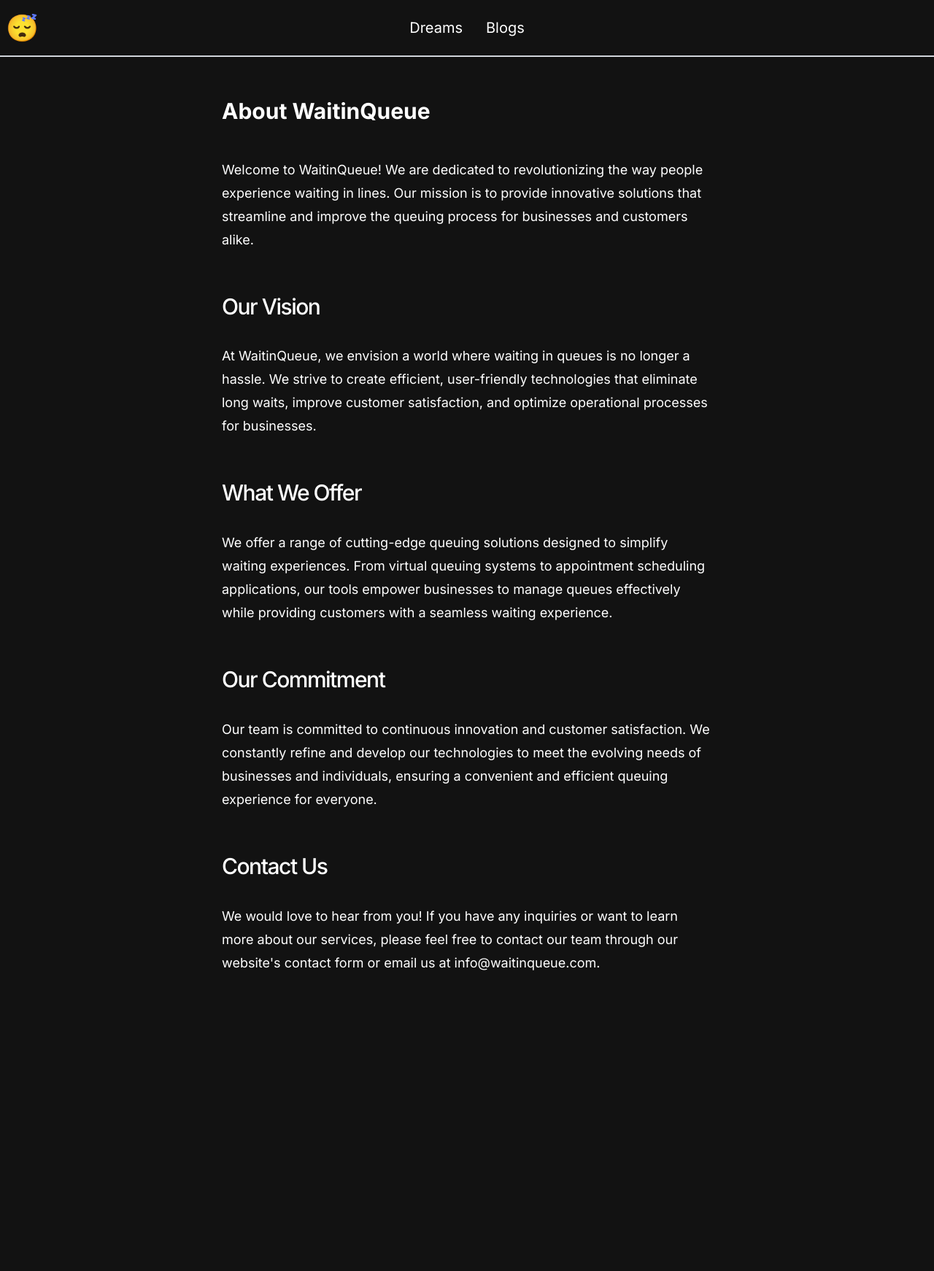
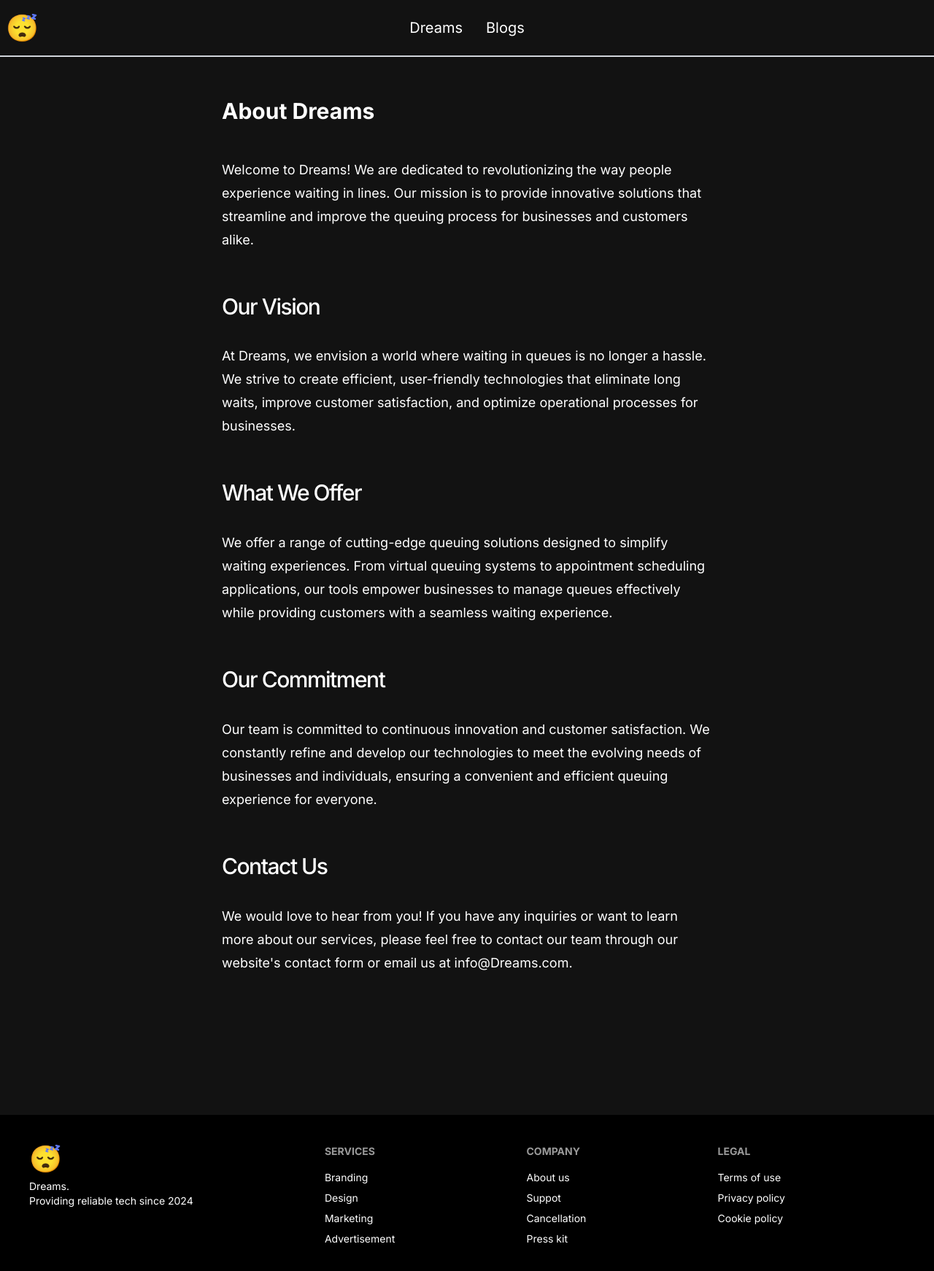
Before and after one commit to itsanishjain/dreams, a Next.js app in the folder frontend/: page /about in a window 1280 px wide. Shown: the top 1742 px of the page at 73% size. Before the commit the page ends 1496 px from the top, so only its background shows below. Built offline with nearby package versions, Linux system fonts and the light colour scheme.

Commit message:
add footer

```diff
--- a/frontend/package.json
+++ b/frontend/package.json
@@ -11,7 +11,7 @@
     "push": "drizzle-kit push:pg",
     "studio": "drizzle-kit studio",
     "pull": "drizzle-kit introspect:pg",
-    "stripe:listen": "stripe listen --forward-to=localhost:3000/api/webhooks --project-name=WaitInQueue"
+    "stripe:listen": "stripe listen --forward-to=localhost:3000/api/webhooks --project-name=Dreams"
   },
   "dependencies": {
     "@heroicons/react": "^2.1.3",
--- a/frontend/src/app/about/page.tsx
+++ b/frontend/src/app/about/page.tsx
@@ -2,20 +2,20 @@ export default function Page() {
   return (
     <div className="mx-4 mb-40 mt-8 flex max-w-2xl flex-col antialiased md:flex-row lg:mx-auto">
       <main className="mt-6 flex min-w-0 flex-auto flex-col px-2 md:px-0">
-        <h1 className="mb-6 text-3xl font-bold">About WaitinQueue</h1>
+        <h1 className="mb-6 text-3xl font-bold">About Dreams</h1>
         <div className="prose prose-lg">
           <p>
-            Welcome to WaitinQueue! We are dedicated to revolutionizing the way
+            Welcome to Dreams! We are dedicated to revolutionizing the way
             people experience waiting in lines. Our mission is to provide
             innovative solutions that streamline and improve the queuing process
             for businesses and customers alike.
           </p>
           <h2>Our Vision</h2>
           <p>
-            At WaitinQueue, we envision a world where waiting in queues is no
-            longer a hassle. We strive to create efficient, user-friendly
-            technologies that eliminate long waits, improve customer
-            satisfaction, and optimize operational processes for businesses.
+            At Dreams, we envision a world where waiting in queues is no longer
+            a hassle. We strive to create efficient, user-friendly technologies
+            that eliminate long waits, improve customer satisfaction, and
+            optimize operational processes for businesses.
           </p>
           <h2>What We Offer</h2>
           <p>
@@ -37,7 +37,7 @@ export default function Page() {
             We would love to hear from you! If you have any inquiries or want to
             learn more about our services, please feel free to contact our team
             through our website&apos;s contact form or email us at
-            info@waitinqueue.com.
+            info@Dreams.com.
           </p>
         </div>
       </main>
--- a/frontend/src/app/layout.tsx
+++ b/frontend/src/app/layout.tsx
@@ -5,6 +5,7 @@ import { ThemeProvider } from "@/components/theme-provider";
 import MainNavbar from "@/components/MainNavbar";
 
 import { Toaster } from "react-hot-toast";
+import Footer from "@/components/Footer";
 
 const inter = Inter({ subsets: ["latin"] });
 
@@ -28,8 +29,11 @@ export default function RootLayout({
           disableTransitionOnChange
         >
           <MainNavbar />
-          {children}
-          <Toaster />
+          <div className="flex flex-col min-h-screen">
+            <div className="mb-auto">{children}</div>
+            <Toaster />
+            <Footer />
+          </div>
         </ThemeProvider>
       </body>
     </html>
--- a/frontend/src/components/Footer.tsx
+++ b/frontend/src/components/Footer.tsx
@@ -10,19 +10,11 @@ const Footer = () => {
       className={`footer mt-8 bg-black p-10 text-white ${inter.className}`}
     >
       <aside>
-        <svg
-          width="50"
-          height="50"
-          viewBox="0 0 24 24"
-          xmlns="http://www.w3.org/2000/svg"
-          fillRule="evenodd"
-          clipRule="evenodd"
-          className="fill-current"
-        >
-          <path d="M22.672 15.226l-2.432.811.841 2.515c.33 1.019-.209 2.127-1.23 2.456-1.15.325-2.148-.321-2.463-1.226l-.84-2.518-5.013 1.677.84 2.517c.391 1.203-.434 2.542-1.831 2.542-.88 0-1.601-.564-1.86-1.314l-.842-2.516-2.431.809c-1.135.328-2.145-.317-2.463-1.229-.329-1.018.211-2.127 1.231-2.456l2.432-.809-1.621-4.823-2.432.808c-1.355.384-2.558-.59-2.558-1.839 0-.817.509-1.582 1.327-1.846l2.433-.809-.842-2.515c-.33-1.02.211-2.129 1.232-2.458 1.02-.329 2.13.209 2.461 1.229l.842 2.515 5.011-1.677-.839-2.517c-.403-1.238.484-2.553 1.843-2.553.819 0 1.585.509 1.85 1.326l.841 2.517 2.431-.81c1.02-.33 2.131.211 2.461 1.229.332 1.018-.21 2.126-1.23 2.456l-2.433.809 1.622 4.823 2.433-.809c1.242-.401 2.557.484 2.557 1.838 0 .819-.51 1.583-1.328 1.847m-8.992-6.428l-5.01 1.675 1.619 4.828 5.011-1.674-1.62-4.829z"></path>
-        </svg>
+        <Link href="/">
+          <span className="h-full w-full rounded-full text-4xl">😴</span>
+        </Link>
         <p>
-          WaitInQueque.
+          Dreams.
           <br />
           Providing reliable tech since 2024
         </p>
```
